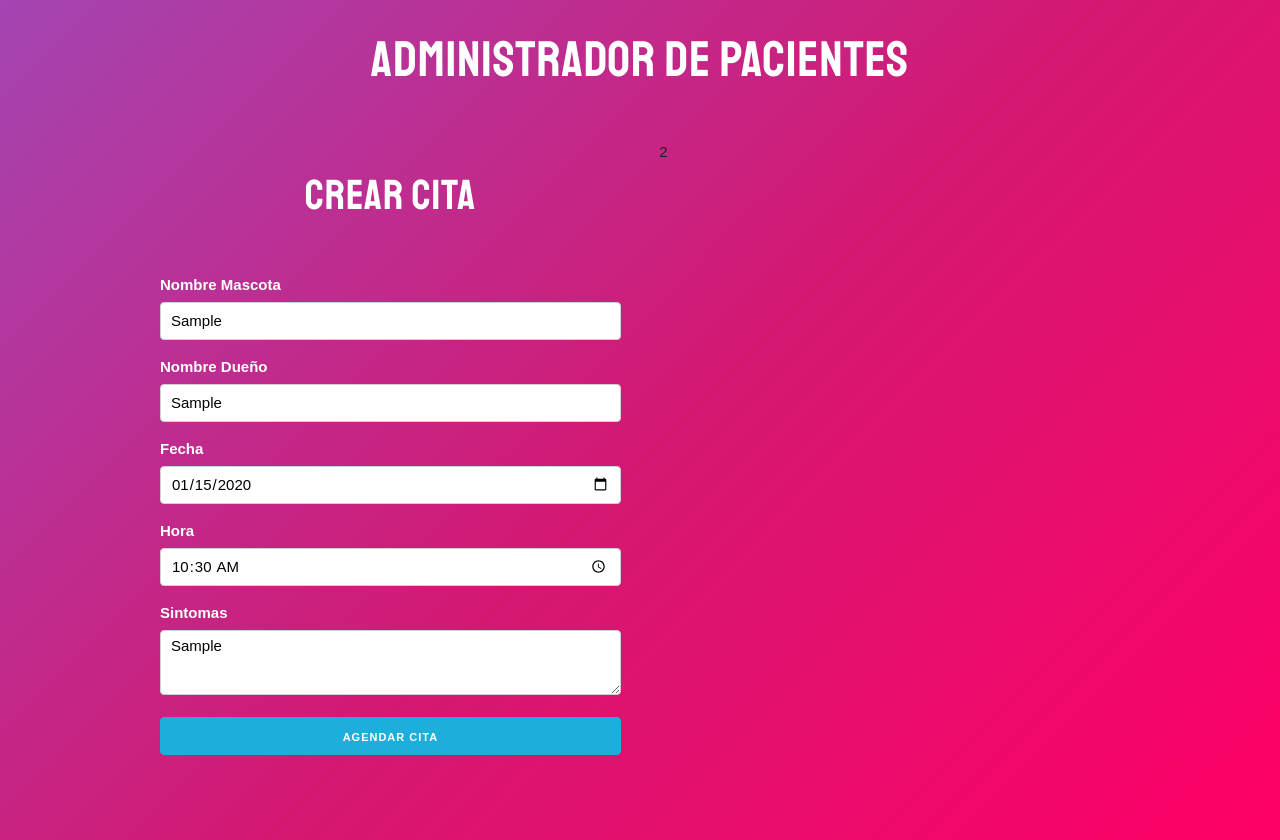
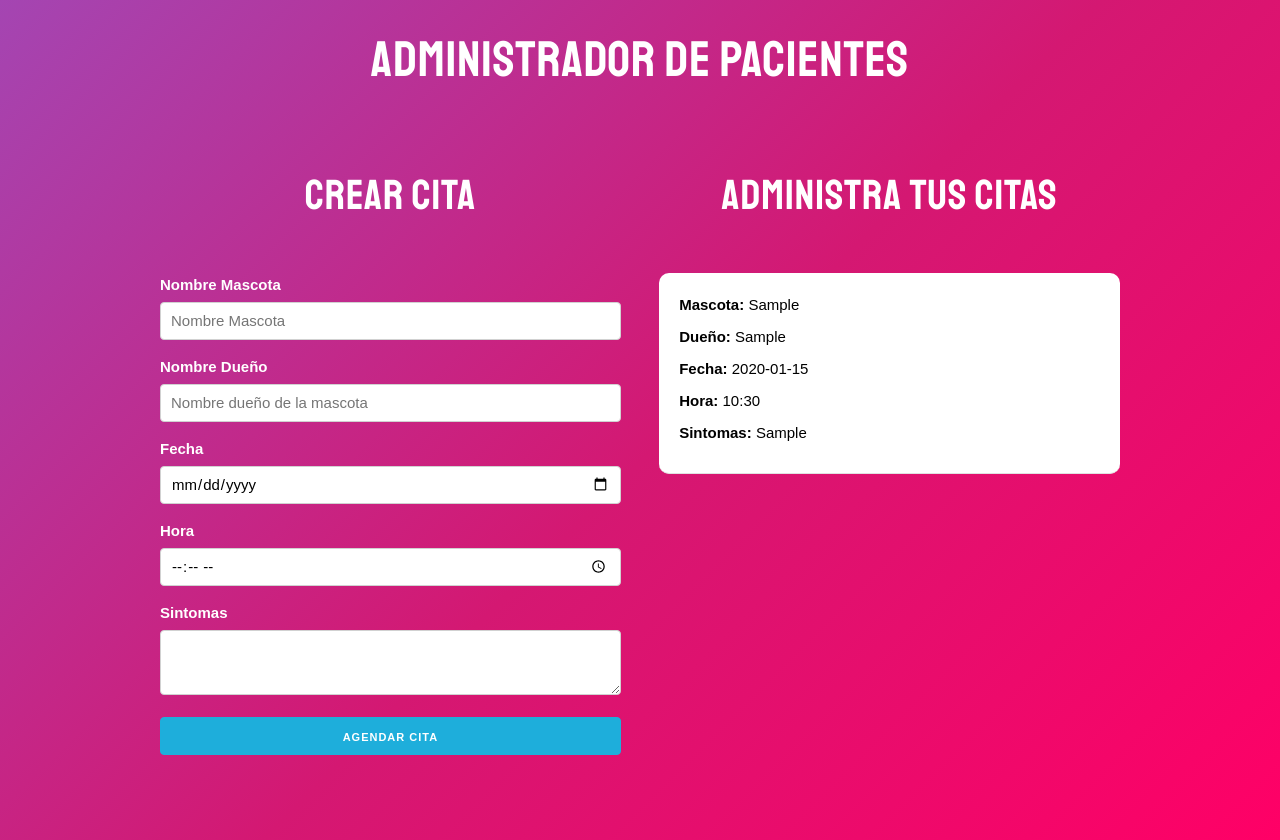
Before and after one commit to RobertoBlanco20/Administrador-de-citas, a React (Create React App) app: page / in a window 1280 px wide. Both pictures are taken after typing "Sample", "Sample", "2020-01-15", "10:30", "Sample" into the empty fields and a click on the button "AGENDAR CITA". Built offline with nearby package versions, Linux system fonts and the light colour scheme.

Commit message:
Mostrando las citas

```diff
--- a/src/App.js
+++ b/src/App.js
@@ -1,6 +1,6 @@
 import React, { Fragment, useState } from 'react';
 import Formulario from './components/Formulario'
-
+import Cita from './components/Cita'
 
 function App() {
 
@@ -27,7 +27,13 @@
             />
           </div>
           <div className="one-half column">
-            2
+            <h2>Administra tus citas</h2>
+            {citas.map( cita => (
+                          <Cita
+                          key={cita.id}
+                          cita={cita}
+                        />
+            ))}
           </div>
         </div>
       </div>
--- /dev/null
+++ b/src/components/Cita.js
@@ -0,0 +1,14 @@
+import React from 'react';
+
+const Cita = ({cita}) => (
+    <div className='cita'>
+        <p>Mascota: <span>{cita.mascota}</span> </p>
+        <p>Dueño: <span>{cita.propietario}</span> </p>
+        <p>Fecha: <span>{cita.fecha}</span> </p>
+        <p>Hora: <span>{cita.hora}</span> </p>
+        <p>Sintomas: <span>{cita.sintomas}</span> </p>
+    </div>
+ );
+
+
+export default Cita;
--- a/src/components/Formulario.js
+++ b/src/components/Formulario.js
@@ -46,6 +46,14 @@
         crearCita(cita);
 
         // Reiniciar el form
+        agregarCita({
+            mascota: '',
+            propietario: '',
+            fecha: '',
+            hora: '',
+            sintomas: ''
+        })
+
     }
 
     return (
```
